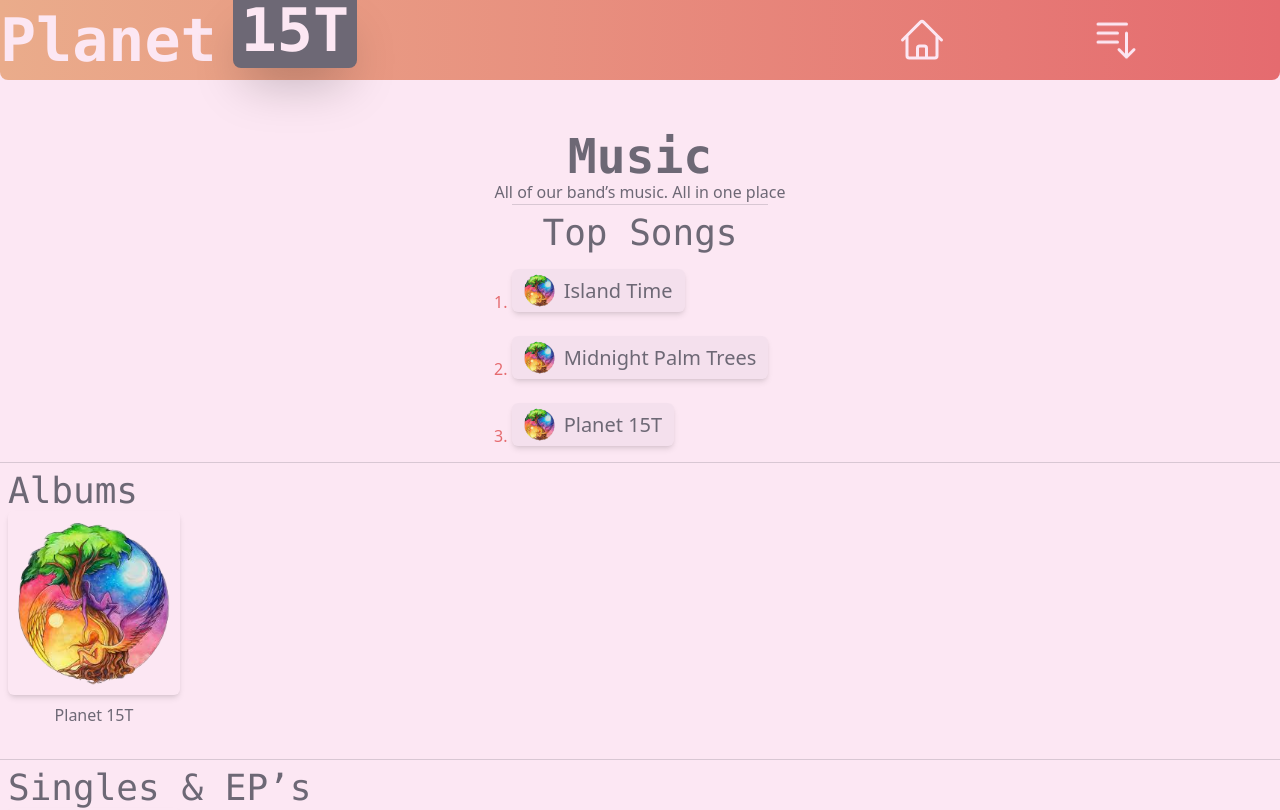
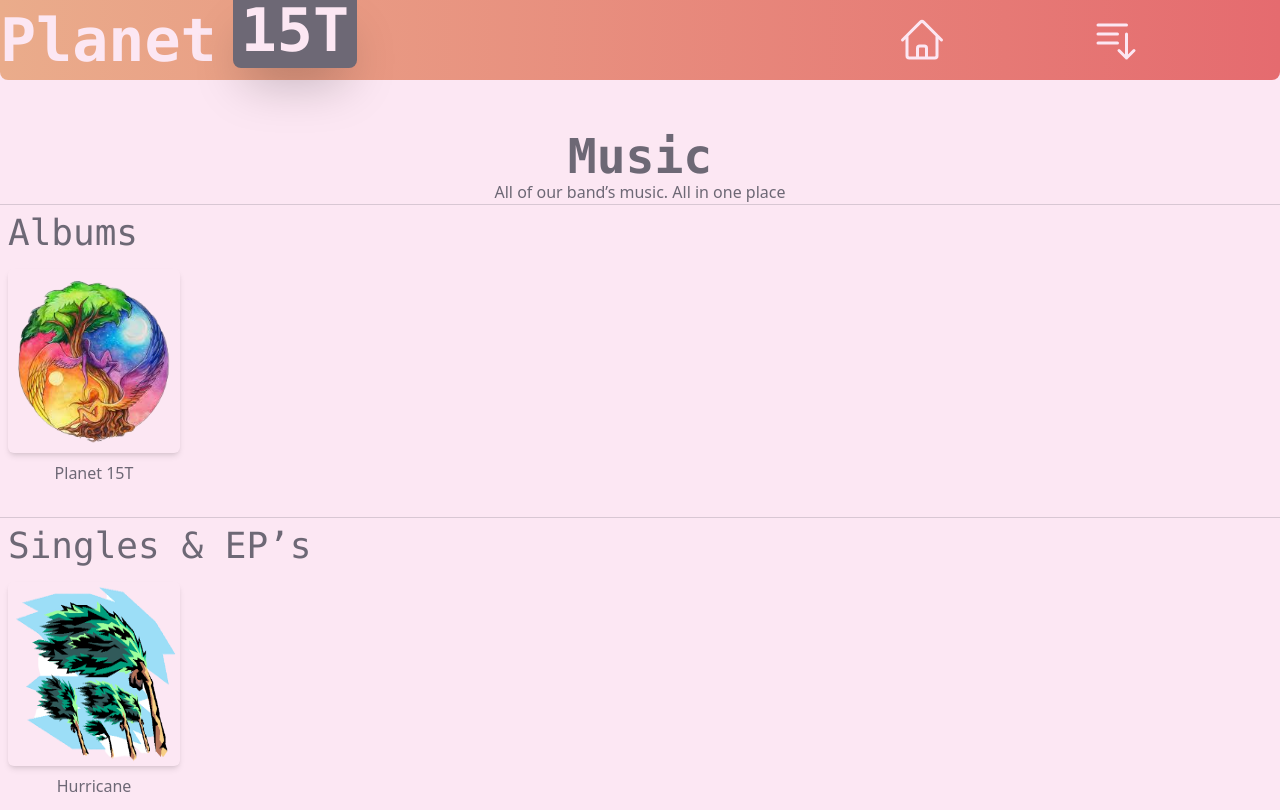
Before and after one commit to TechFishe/15T, a SvelteKit app: page /Music in a window 1280 px wide. Shown: the top 810 px of the page. Built offline with nearby package versions, Linux system fonts and the light colour scheme.

Commit message:
Cleaned up music page, started about

```diff
--- a/src/routes/About/+page.svelte
+++ b/src/routes/About/+page.svelte
@@ -1,3 +1,11 @@
+<script>
+    import Main from "$box/main.svelte";
+</script>
+
 <svelte:head>
     <title>About</title>
 </svelte:head>
+
+<Main>
+    <h1>About</h1>
+</Main>
--- a/src/routes/Music/+page.svelte
+++ b/src/routes/Music/+page.svelte
@@ -16,7 +16,7 @@
         <h1>Music</h1>
         <p>All of our band&rsquo;s music. All in one place</p>
     </header>
-    <article class="grid justify-center pb-4">
+    <!-- <article class="grid justify-center pb-4">
         <h2 class="border-t-[0.5px] border-light-purple/25 pt-2">Top Songs</h2>
         <ol class="w-fit space-y-6 mt-4">
             <TopSong title="Island Time">
@@ -29,19 +29,19 @@
                 <img src="{EarthImg}" alt="Planet 15T Album Cover" class="w-8 h-[35px]" />
             </TopSong>
         </ol>
-    </article>
+    </article> -->
     <div class="grid grid-col-1 grid-rows-2 gap-y-8">
-        <article class="mainSection">
+        <article>
             <h2>Albums</h2>
-            <section class="grid gird-rows-1 grid-flow-col gap-x-4 justify-start">
+            <section>
                 <AlbumBtn URL="/Music/P15T" title="Planet 15T">
                     <img src="{EarthImg}" alt="Planet 15T Album Cover" class="h-44 w-40" />
                 </AlbumBtn>
             </section>
         </article>
-        <article class="mainSection">
+        <article>
             <h2>Singles &amp; EP&rsquo;s</h2>
-            <section class="grid gird-rows-1 grid-flow-col gap-x-4 justify-start">
+            <section>
                 <AlbumBtn URL="/Music/HPt2" title="Hurricane">
                     <img src="{HurImg}" alt="Hurricane Pic" class="h-44 w-40" />
                 </AlbumBtn>
@@ -51,5 +51,6 @@
 </Main>
 
 <style>
-    .mainSection{ @apply float-left border-t-[0.5px] border-light-purple/25 text-left pt-2 pl-2; }
+    article{ @apply float-left border-t-[0.5px] border-light-purple/25 text-left pt-2 pl-2; }
+    section{ @apply grid grid-rows-1 grid-flow-col gap-x-4 justify-start pt-4; }
 </style>
```
